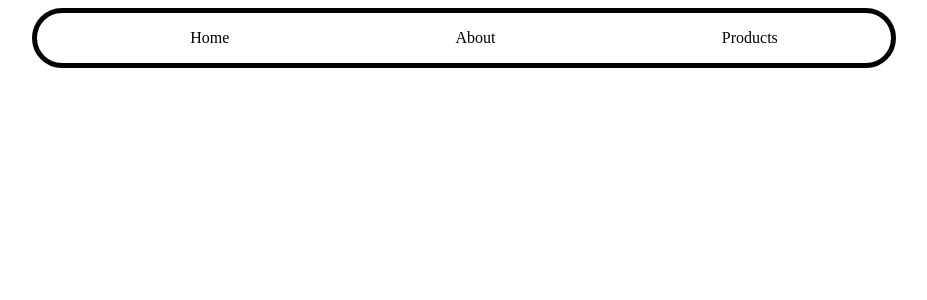
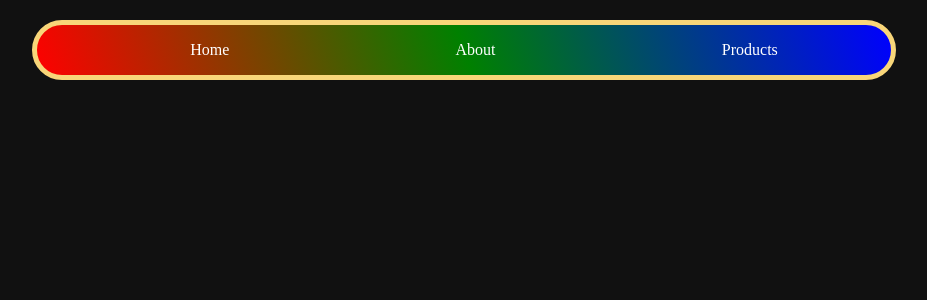
Before and after one commit to Md-Siddique-Git/React_Projects-, a React (Vite) app in the folder vite-project/: page / in a window 1280 px wide. Shown: the top 300 px of the page, without its empty margins (176-1103 px from the left). Built offline with nearby package versions, Linux system fonts and the light colour scheme.

Commit message:
added some css

```diff
--- a/vite-project/src/components/header.css
+++ b/vite-project/src/components/header.css
@@ -1,7 +1,9 @@
 #navbar{
-    border: 5px solid black;
+    border: 5px solid rgb(248, 214, 121);
     border-radius: 50px;
     margin: 5px 200px;
+    background:linear-gradient(70deg, red,green,blue);
+    margin-top: 20px;
 
 }
 #nav_li{
@@ -9,8 +11,12 @@
     list-style: none;
     justify-content: space-around;
     cursor: pointer;
+    color: white;
 }
 #nav_li:hover{
-    padding: 20px;
+    padding: 3px;
 
 }
+body{
+    background-color: #111;
+}
```
